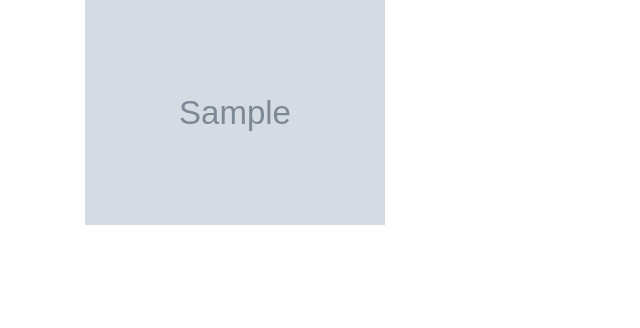
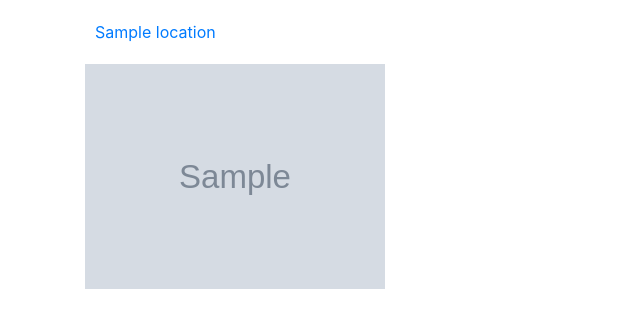
Before and after one commit to FrancisFlow/Django_photo_Gallery, a Django app: template gallery/templates/home.html in a window 1280 px wide. Shown: the part 56-384 px from the top of the page, without its empty margins (0-640 px from the left). Run offline with Django 3.2, Linux system fonts and the light colour scheme; the template is opened without the code that fills it: most values are stand-ins (such as "Sample title", 1, 10 or a date in 2020); grey boxes marked "Sample" are stand-in pictures; some libraries are stand-ins or nearby versions.

Commit message:
Created links to view images from a specific location

```diff
--- a/gallery/templates/home.html
+++ b/gallery/templates/home.html
@@ -1,5 +1,15 @@
 {% extends 'base.html' %}
 {% block content %}
+
+<div class="container" style="padding-top:20px; padding-bottom:20px;" >
+    {% for location in locations %}
+
+    <a style="padding-left:10px;" href='locations/{{location.id}}'>
+        {{location.name}}
+    </a>
+    {% endfor %}
+</div>
+
 
 <div class="container">
 <div class="row">
```
